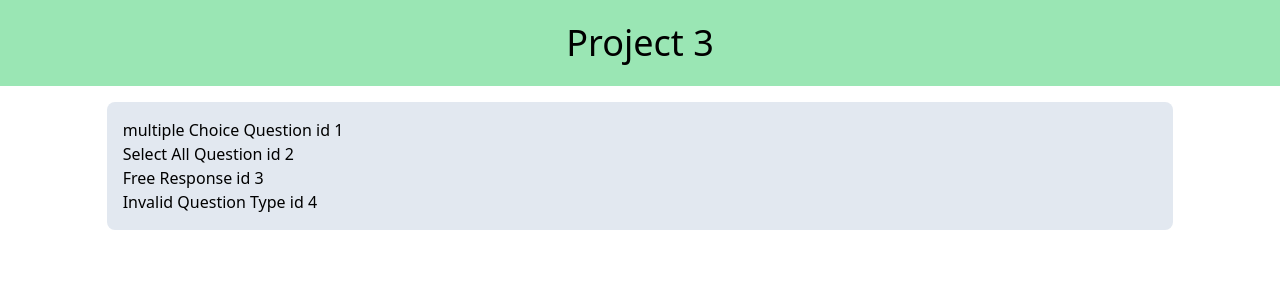
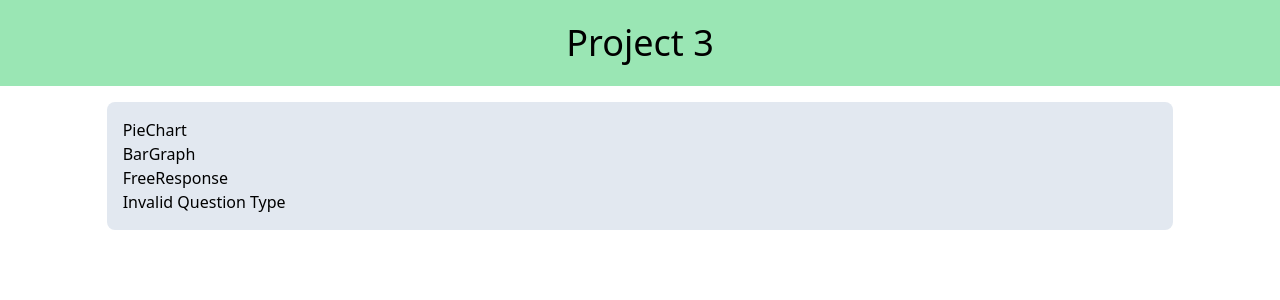
Before and after one commit to damianjuan/InQuire, a React (Create React App) app in the folder client/: page /results/1 in a window 1280 px wide. Shown: the top 300 px of the page. Built offline with nearby package versions, Linux system fonts and the light colour scheme.

Commit message:
updated selectcharttype logic

```diff
--- a/client/src/components/BarGraph.js
+++ b/client/src/components/BarGraph.js
@@ -1 +1,9 @@
 // use bar graph for select all that apply questions.
+import React from 'react';
+
+export default function BarGraph() {
+
+    return (
+        <h1>BarGraph</h1>
+    )
+};
--- /dev/null
+++ b/client/src/components/FreeResponse.js
@@ -0,0 +1,9 @@
+//will return list of all free response answers for MVP eventually pull out keywords and chart those in a pie chart
+import React from 'react';
+
+export default function FreeResponse() {
+
+    return (
+        <h1>FreeResponse</h1>
+    )
+};
--- a/client/src/components/PieChart.js
+++ b/client/src/components/PieChart.js
@@ -1 +1,9 @@
 //use for multiple choice questions and in the future keyword results pulled from free response questions
+import React from 'react';
+
+export default function PieChart() {
+
+    return (
+        <h1>PieChart</h1>
+    )
+};
--- a/client/src/components/SelectChartType.js
+++ b/client/src/components/SelectChartType.js
@@ -1,4 +1,8 @@
 import React from 'react';
+import BarGraph from './BarGraph';
+import PieGraph from './PieChart';
+import FreeResponse from './FreeResponse';
+import PieChart from './PieChart';
 
 // checks the question type of each survey question and returns the appropriate chart component
 //free response MVP-list results, icebox-pull keywords and then send to pie chart
@@ -7,26 +11,26 @@ import React from 'react';
 
 
 
-export default function SelectChartType({ type, id }) {
+export default function SelectChartType({ type }) {
     switch (type) {
         case 'multipleChoice':
             return (
-                <h1>multiple Choice Question id {id}</h1>
+                <PieChart />
             )
 
         case 'selectAll':
             return (
-                <h1>Select All Question id {id}</h1>
+                <BarGraph />
             )
 
         case 'free response':
             return (
-                <h1>Free Response id {id}</h1>
+                <FreeResponse />
             )
 
         default:
             return (
-                <h1>Invalid Question Type id {id}</h1>
+                <h1>Invalid Question Type</h1>
             )
     }
 };
```
